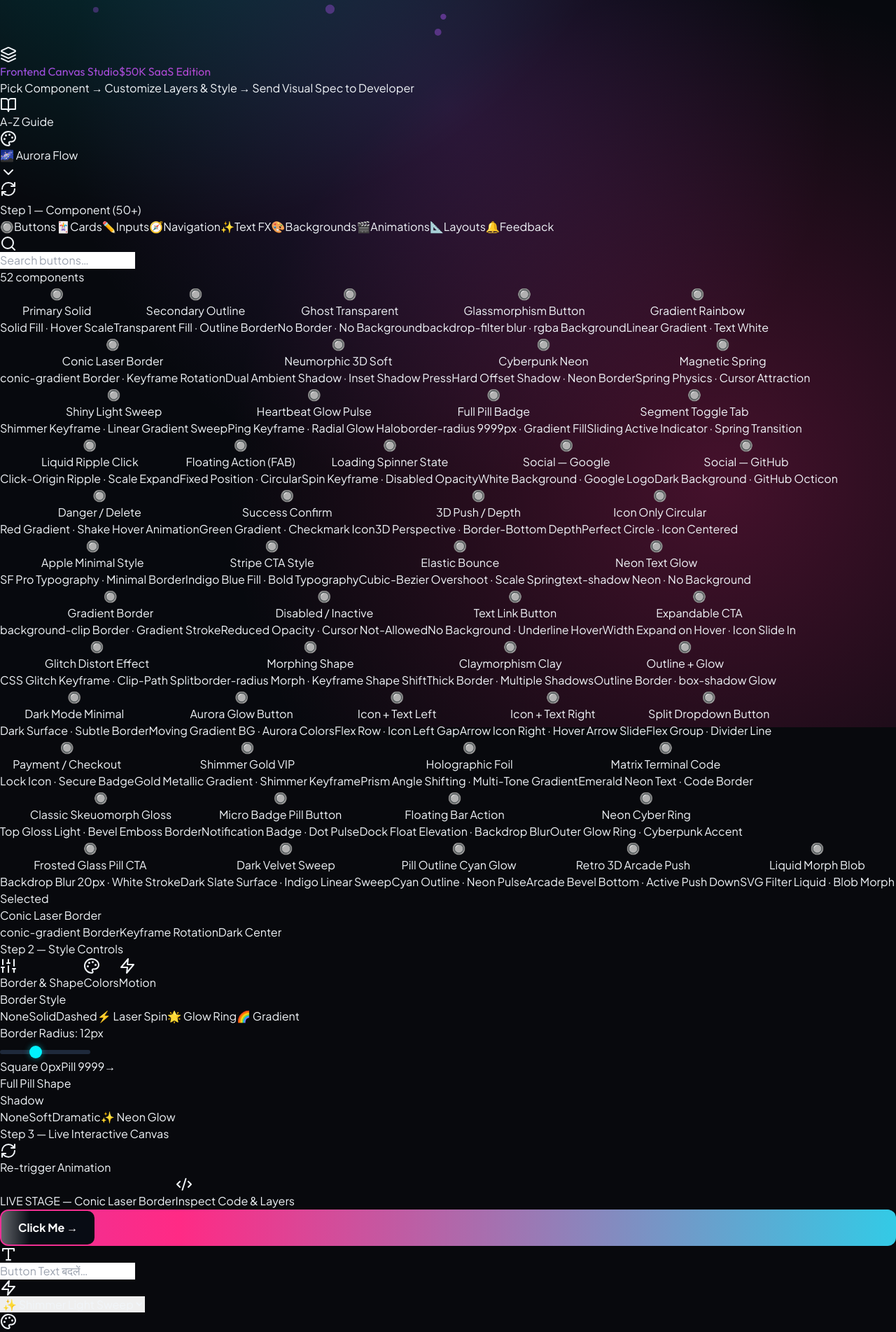
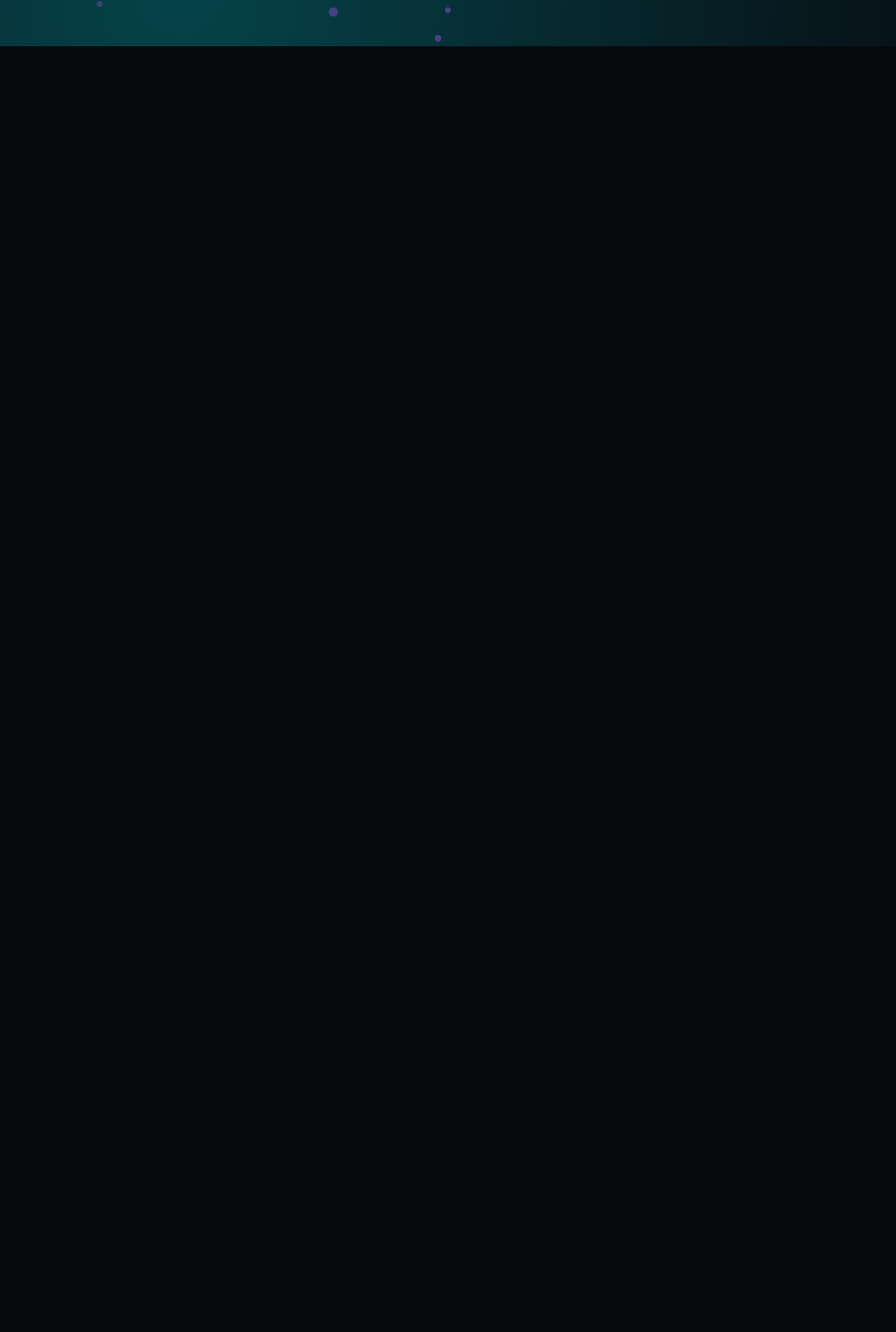
Before and after one commit to Mastermanikant/frontend, a React (Vite) app: page / in a window 1280 px wide. Shown: the part 734-2637 px from the top of the page at 70% size. After the commit the page ends 800 px from the top, so only its background shows below. Built offline with nearby package versions, Linux system fonts and the light colour scheme.

Commit message:
feat: 100% independent panel scrolling isolation, locked viewport, and Focus Stage mode toggle

```diff
--- a/src/components/CanvasStudio.jsx
+++ b/src/components/CanvasStudio.jsx
@@ -1,5 +1,5 @@
 import React, { useState } from 'react';
-import { RefreshCw, Layers, BookOpen, ChevronDown, Palette } from 'lucide-react';
+import { RefreshCw, Layers, BookOpen, ChevronDown, Palette, Maximize2, Columns, LayoutGrid } from 'lucide-react';
 import ComponentLibrary from './ComponentLibrary';
 import StyleControls from './StyleControls';
 import LiveCanvas from './LiveCanvas';
@@ -10,23 +10,24 @@ import { DEFAULT_STYLE } from '../data/componentLibrary';
 import { backgroundThemes } from '../data/frontendKnowledge';
 
 export default function CanvasStudio() {
-  const [selectedId, setSelectedId]       = useState('btn-conic-laser'); // default select conic laser button
+  const [selectedId, setSelectedId]       = useState('btn-conic-laser');
   const [style, setStyle]                 = useState(DEFAULT_STYLE);
   const [activeTheme, setActiveTheme]     = useState('aurora');
   const [animKey, setAnimKey]             = useState(0);
   const [isThemeOpen, setIsThemeOpen]     = useState(false);
   const [isEncyclopediaOpen, setIsEncyclopediaOpen] = useState(false);
+  const [viewMode, setViewMode]           = useState('full'); // 'full' | 'stage' | 'dev'
 
   const resetStyle = () => setStyle(DEFAULT_STYLE);
 
   const currentThemeObj = backgroundThemes.find(t => t.id === activeTheme) || backgroundThemes[0];
 
   return (
-    <div className={`bg-theme-${activeTheme} text-slate-100 min-h-screen flex flex-col font-sans selection:bg-cyan-500 selection:text-black relative overflow-hidden`}>
+    <div className={`bg-theme-${activeTheme} text-slate-100 h-screen max-h-screen flex flex-col font-sans selection:bg-cyan-500 selection:text-black relative overflow-hidden`}>
       <BackgroundCanvas theme={activeTheme} speed={0.6} density={40} glowIntensity={50} />
 
       {/* ── TOP HEADER ────────────────────────────────────────────────────── */}
-      <header className="sticky top-0 z-40 bg-slate-950/85 backdrop-blur-xl border-b border-slate-800/80 px-5 py-2.5 flex items-center justify-between shrink-0">
+      <header className="sticky top-0 z-40 bg-slate-950/85 backdrop-blur-xl border-b border-slate-800/80 px-5 py-2.5 flex items-center justify-between shrink-0 h-[49px]">
         <div className="flex items-center gap-3">
           <div className="w-8 h-8 rounded-xl bg-gradient-to-tr from-cyan-400 via-purple-500 to-pink-500 flex items-center justify-center shadow-lg shadow-cyan-500/20 shrink-0">
             <Layers className="w-4 h-4 text-white" />
@@ -46,6 +47,26 @@ export default function CanvasStudio() {
 
         {/* Action Controls Header */}
         <div className="flex items-center gap-2">
+
+          {/* View Mode Selector (Full / Focus Stage / Code Mode) */}
+          <div className="flex items-center gap-1 bg-slate-900/90 p-1 rounded-xl border border-slate-800 text-[10px]">
+            <button
+              onClick={() => setViewMode('full')}
+              title="Standard 4-Panel Independent Mode"
+              className={`px-2 py-1 rounded-lg font-bold flex items-center gap-1 transition ${viewMode === 'full' ? 'bg-cyan-500 text-black' : 'text-slate-500 hover:text-white'}`}
+            >
+              <LayoutGrid className="w-3 h-3" />
+              <span>Full Studio</span>
+            </button>
+            <button
+              onClick={() => setViewMode('stage')}
+              title="Focus Stage Mode (Max Canvas Real Estate)"
+              className={`px-2 py-1 rounded-lg font-bold flex items-center gap-1 transition ${viewMode === 'stage' ? 'bg-purple-500 text-white' : 'text-slate-500 hover:text-white'}`}
+            >
+              <Maximize2 className="w-3 h-3" />
+              <span>Focus Stage</span>
+            </button>
+          </div>
 
           {/* A-Z Frontend Encyclopedia Guide Button */}
           <button
@@ -101,38 +122,42 @@ export default function CanvasStudio() {
         </div>
       </header>
 
-      {/* ── 4-PANEL MAIN LAYOUT ───────────────────────────────────────────── */}
-      <div className="flex-1 flex overflow-hidden relative z-10" style={{ height:'calc(100vh - 49px)' }}>
+      {/* ── 4-PANEL INDEPENDENT SCROLL LAYOUT ───────────────────────────────────────────── */}
+      <div className="flex-1 flex overflow-hidden relative z-10 h-[calc(100vh-49px)]">
 
-        {/* PANEL 1 — Component Library (Left, 250px) */}
-        <aside className="w-[250px] shrink-0 border-r border-slate-800/80 bg-slate-950/75 backdrop-blur-xl flex flex-col overflow-hidden">
+        {/* PANEL 1 — Component Library (Left, 250px, Independent Scroll) */}
+        {viewMode !== 'stage' && (
+          <aside className="w-[250px] shrink-0 border-r border-slate-800/80 bg-slate-950/75 backdrop-blur-xl flex flex-col h-full overflow-hidden">
             <div className="px-3 pt-2.5 pb-1 shrink-0 flex items-center justify-between border-b border-slate-900">
               <p className="text-[10px] font-black text-slate-500 uppercase tracking-widest">
-              Step 1 — Component (50+)
+                Step 1 — Component (52)
               </p>
             </div>
-          <div className="flex-1 overflow-hidden">
+            <div className="flex-1 overflow-hidden h-full">
               <ComponentLibrary selectedId={selectedId} onSelect={setSelectedId} />
             </div>
           </aside>
+        )}
 
-        {/* PANEL 2 — Style Controls (Left-Center, 220px) */}
-        <aside className="w-[220px] shrink-0 border-r border-slate-800/60 bg-slate-950/60 backdrop-blur-lg flex flex-col overflow-hidden">
+        {/* PANEL 2 — Style Controls (Left-Center, 220px, Independent Scroll) */}
+        {viewMode !== 'stage' && (
+          <aside className="w-[220px] shrink-0 border-r border-slate-800/60 bg-slate-950/60 backdrop-blur-lg flex flex-col h-full overflow-hidden">
             <div className="px-3 pt-2.5 pb-1 shrink-0 flex items-center justify-between border-b border-slate-900">
               <p className="text-[10px] font-black text-slate-500 uppercase tracking-widest">
                 Step 2 — Style Controls
               </p>
             </div>
-          <div className="flex-1 overflow-hidden">
+            <div className="flex-1 overflow-hidden h-full">
               <StyleControls style={style} onChange={setStyle} />
             </div>
           </aside>
+        )}
 
-        {/* PANEL 3 — Live Canvas (Center, flex-1) */}
-        <main className="flex-1 overflow-hidden bg-slate-950/30 backdrop-blur-sm relative flex flex-col">
+        {/* PANEL 3 — Live Canvas (Center Stage, flex-1, Independent Center Stage) */}
+        <main className="flex-1 overflow-hidden bg-slate-950/30 backdrop-blur-sm relative flex flex-col h-full">
           <div className="px-4 pt-2.5 pb-1 border-b border-slate-800/40 shrink-0 flex items-center justify-between">
             <p className="text-[10px] font-black text-slate-500 uppercase tracking-widest">
-              Step 3 — Live Interactive Canvas
+              Step 3 — Live Interactive Canvas Stage
             </p>
             {selectedId && (
               <button
@@ -143,22 +168,24 @@ export default function CanvasStudio() {
               </button>
             )}
           </div>
-          <div className="flex-1 overflow-hidden">
+          <div className="flex-1 overflow-hidden h-full">
             <LiveCanvas componentId={selectedId} style={style} onChangeStyle={setStyle} animKey={animKey} />
           </div>
         </main>
 
-        {/* PANEL 4 — Output & Deconstruct (Right, 250px) */}
-        <aside className="w-[250px] shrink-0 border-l border-slate-800/80 bg-slate-950/75 backdrop-blur-xl flex flex-col overflow-hidden">
+        {/* PANEL 4 — Output & Deconstruct (Right, 250px, Independent Scroll) */}
+        {viewMode !== 'stage' && (
+          <aside className="w-[250px] shrink-0 border-l border-slate-800/80 bg-slate-950/75 backdrop-blur-xl flex flex-col h-full overflow-hidden">
             <div className="px-3 pt-2.5 pb-1 shrink-0 flex items-center justify-between border-b border-slate-900">
               <p className="text-[10px] font-black text-slate-500 uppercase tracking-widest">
                 Step 4 — Dev Output &amp; Layers
               </p>
             </div>
-          <div className="flex-1 overflow-hidden">
+            <div className="flex-1 overflow-hidden h-full">
               <OutputPanel componentId={selectedId} style={style} />
             </div>
           </aside>
+        )}
 
       </div>
 
--- a/src/index.css
+++ b/src/index.css
@@ -24,12 +24,18 @@
   padding: 0;
 }
 
+html, body, #root {
+  height: 100vh;
+  max-height: 100vh;
+  overflow: hidden;
+  margin: 0;
+  padding: 0;
+}
+
 body {
   font-family: var(--font-main);
   background-color: var(--bg-dark);
   color: var(--text-main);
-  overflow-x: hidden;
-  min-height: 100vh;
   -webkit-font-smoothing: antialiased;
 }
 
```
Lines whose indentation alone changed are shown as unchanged.
